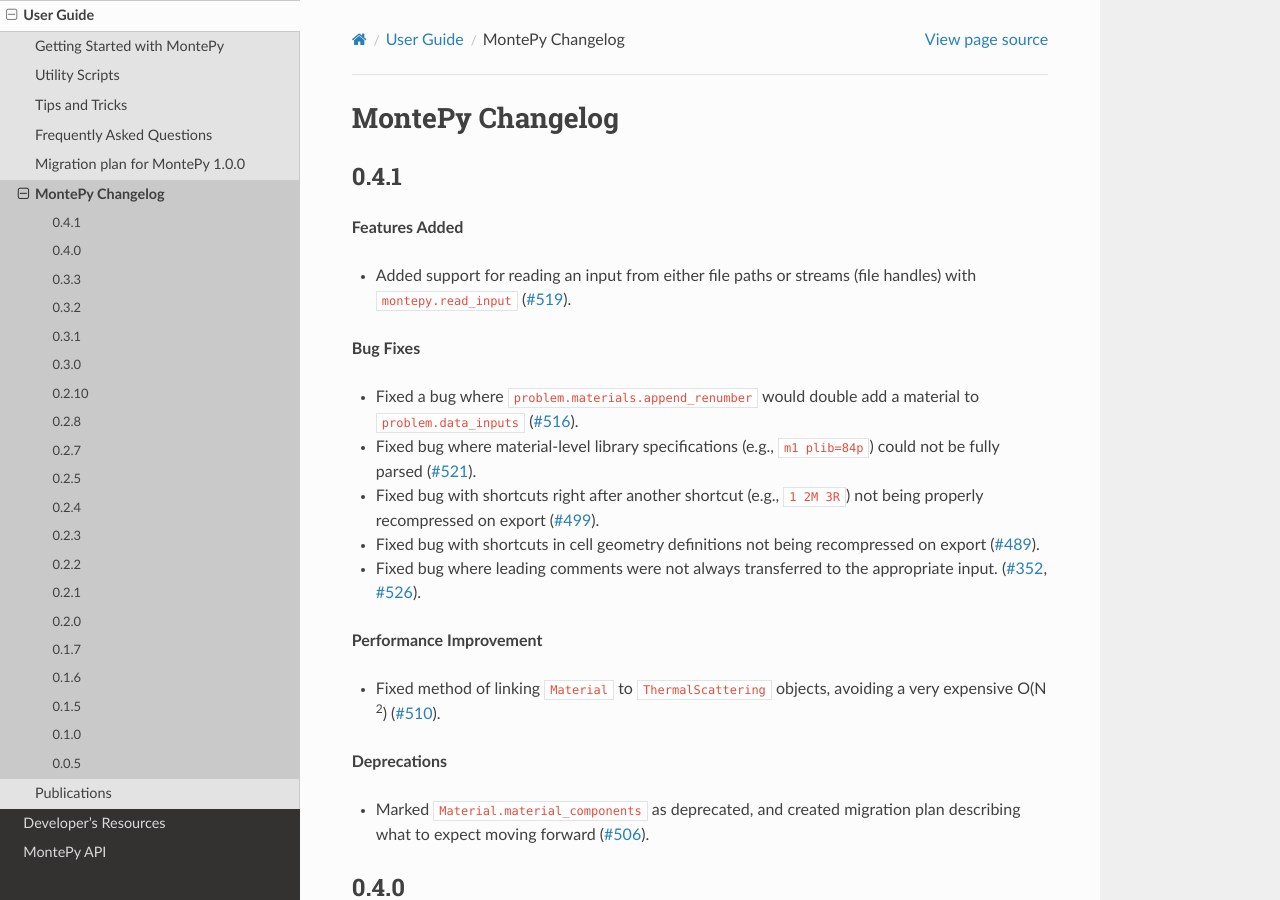
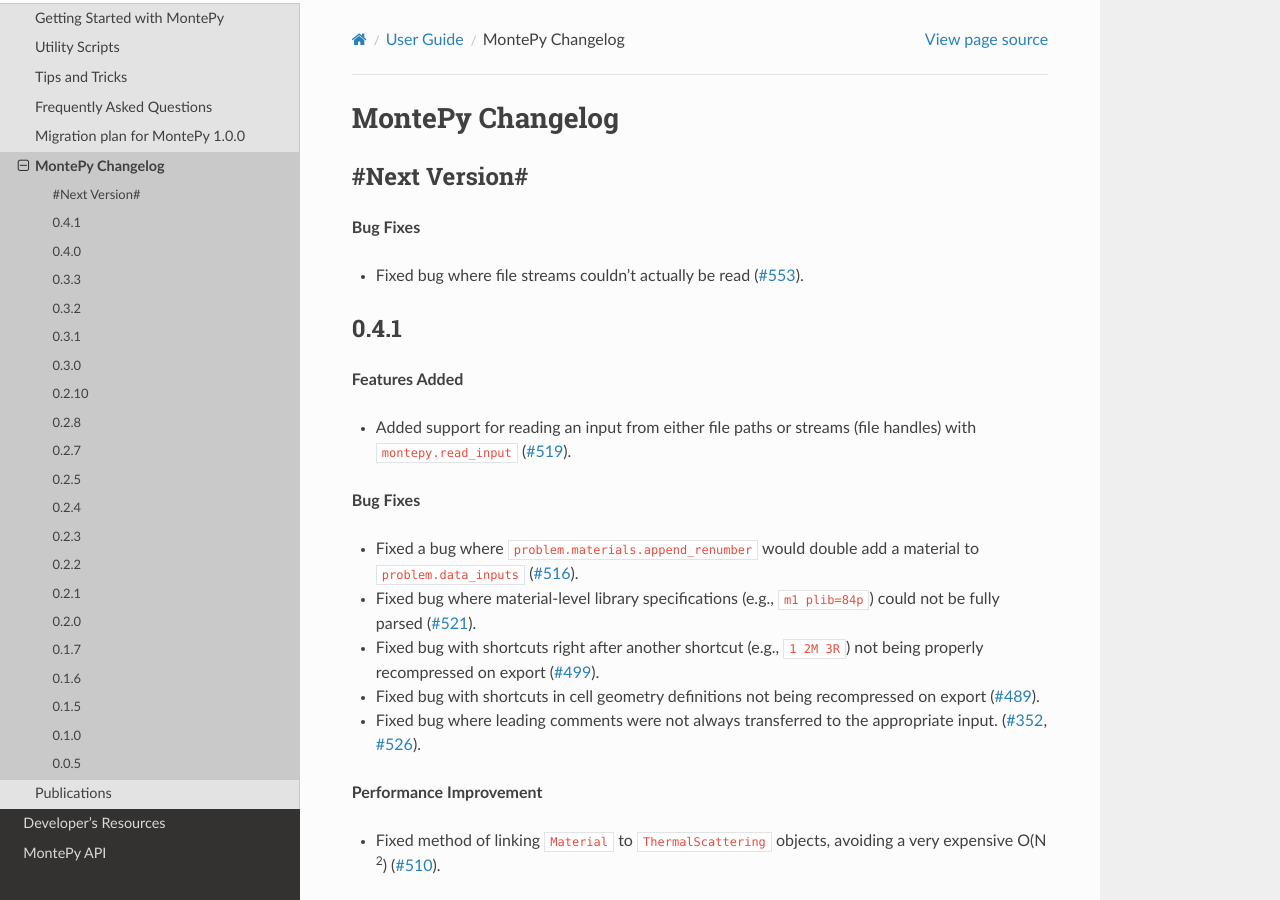
Before and after one commit to idaholab/MontePy, a Sphinx documentation site: the page built from doc/source/changelog.rst, in a window 1280 px wide and 900 px high. Built offline with Sphinx 7.4.7 and the Read the Docs theme 2.0.0, drawn with Linux system fonts in a browser that asks for light colours; the version number could not be read and is left out.

```diff
--- a/doc/source/changelog.rst
+++ b/doc/source/changelog.rst
@@ -1,5 +1,12 @@
 MontePy Changelog
 =================
+
+#Next Version#
+--------------
+
+**Bug Fixes**
+
+* Fixed bug where file streams couldn't actually be read (:pull:`553`).
 
 0.4.1
 --------------
```
